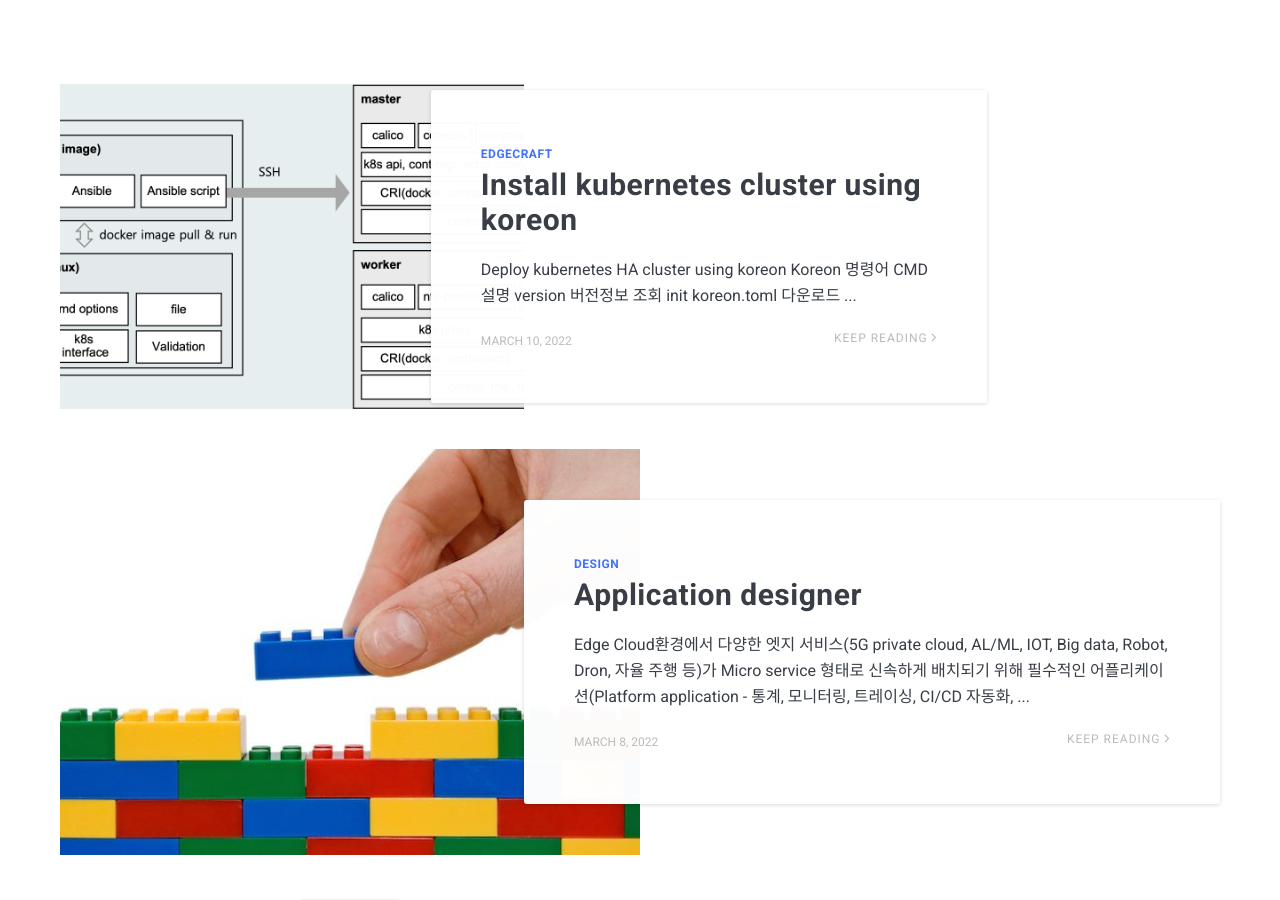
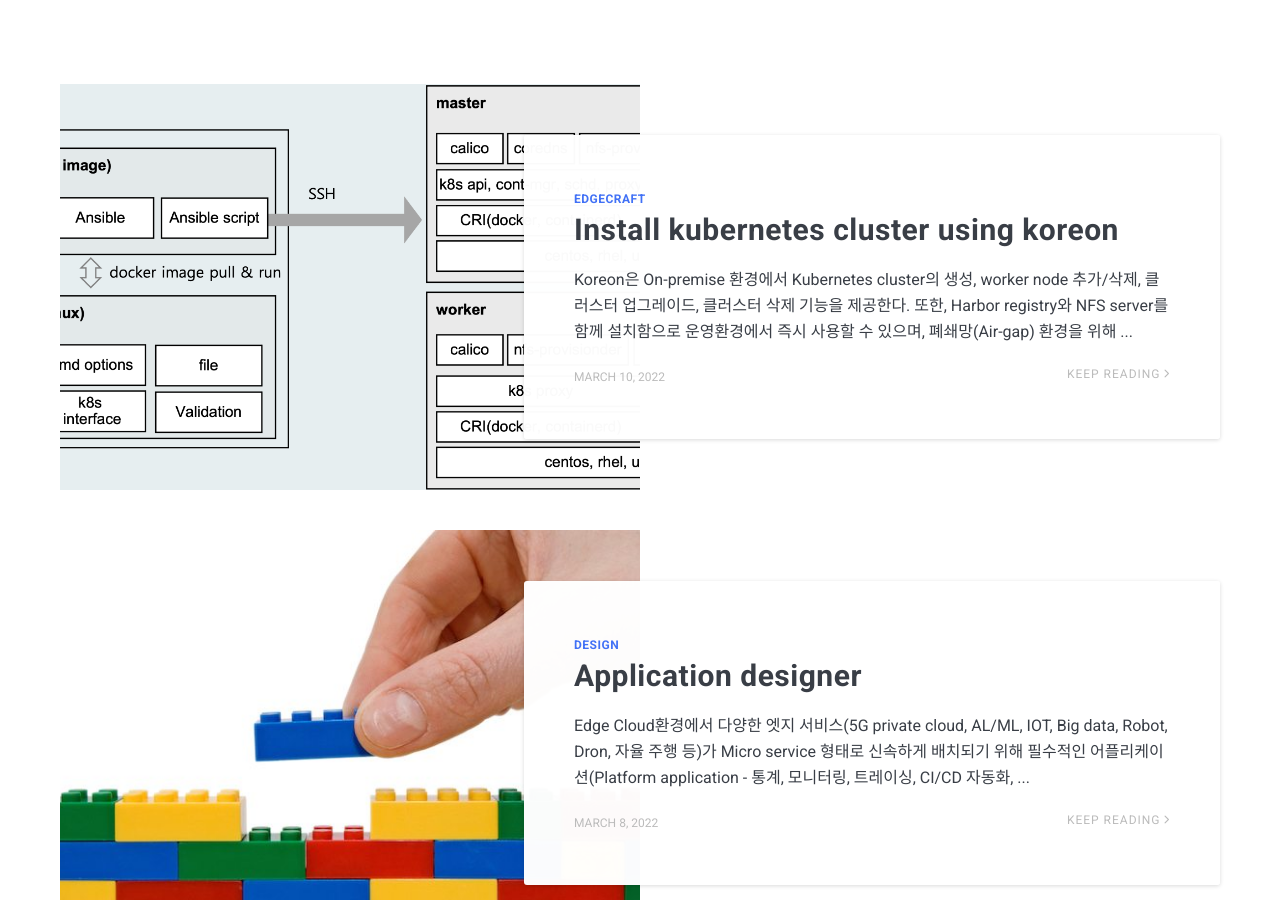
Before and after one commit to acornsoft-edgecraft/acornsoft-edgecraft.github.io, a Jekyll site: the page built from index.html, in a window 1280 px wide and 900 px high, scrolled down 752 px. Built offline with Jekyll 4.4.1, drawn with Linux system fonts in a browser that asks for light colours; nearby versions of some CDN libraries; the list of posts is cut into pages by our own code.

Commit message:
설명 추가함

```diff
--- a/_posts/2022-03-10-koreon.markdown
+++ b/_posts/2022-03-10-koreon.markdown
@@ -23,6 +23,43 @@ tags:   edgecraft
     text-align: left;
   }
 </style>
+
+
+Koreon은 On-premise 환경에서 Kubernetes cluster의 생성, worker node 추가/삭제, 클러스터 업그레이드, 클러스터 삭제 기능을 제공한다.
+또한, Harbor registry와 NFS server를 함께 설치함으로 운영환경에서 즉시 사용할 수 있으며, 폐쇄망(Air-gap) 환경을 위해 압축파일(Harbor, system package)로 클러스터를 설치할 수 있는 기능을 제공한다.
+대상 서버의 정보(IP, SSH key)등을 `koreon.toml`파일에 기술하고 간단히 `koreonctl create` 명령을 실행하면 간단히 설치된다.
+
+## Features
+- Deploys Single or Highly Available (HA) Kubernetes
+- Upgrade Kubernetes cluster
+- Add/Delete worker node
+- Install harbor registry
+- Install NFS server
+- Air-Gap installation
+
+## Supported Components
+
+- Core
+  - [kubernetes](https://github.com/kubernetes/kubernetes/tree/master/CHANGELOG) v1.19.10-v1.19.12, v1.20.6-v1.20.8, v1.21.0-v1.21.2
+  - [etcd](https://github.com/etcd-io/etcd/releases) v3.4.16
+  - [docker-compose](https://github.com/docker/compose/releases) v1.29.2
+  - [docker](https://www.docker.com/) v19.03.15
+  - [containerd](https://containerd.io/) v1.4.3
+  - [crictl](https://github.com/kubernetes-sigs/cri-tools) v1.19.0, v1.20.0, v1.21.0
+
+- Network Plugin
+  - [calico](https://github.com/projectcalico/calico/releases) v3.19.1
+
+- Application
+  - [coredns](https://github.com/coredns/coredns) v1.7.0, v1.8.0
+  - [haproxy](https://hub.docker.com/_/haproxy?tab=tags&page=1&ordering=last_updated) v2.4.2
+  - [nfs-subdir-external-provisioner](https://github.com/kubernetes-sigs/nfs-subdir-external-provisioner/releases) v4.0.2
+
+- Registry
+  - [harbor](https://github.com/goharbor/harbor/releases) v2.3.0
+
+## Required packages
+ * docker runtime
 
 ## Deploy kubernetes HA cluster using koreon
 
```
